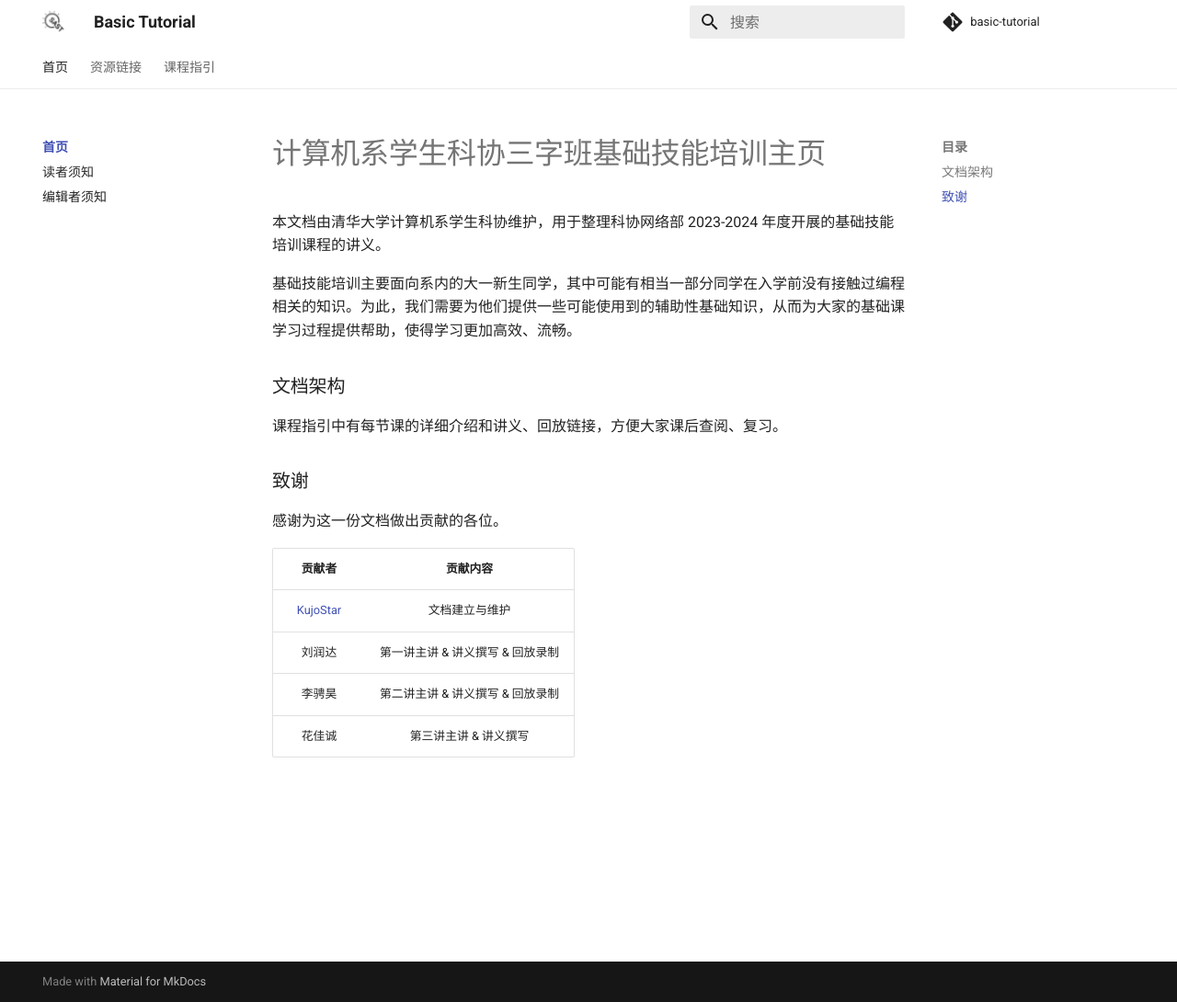
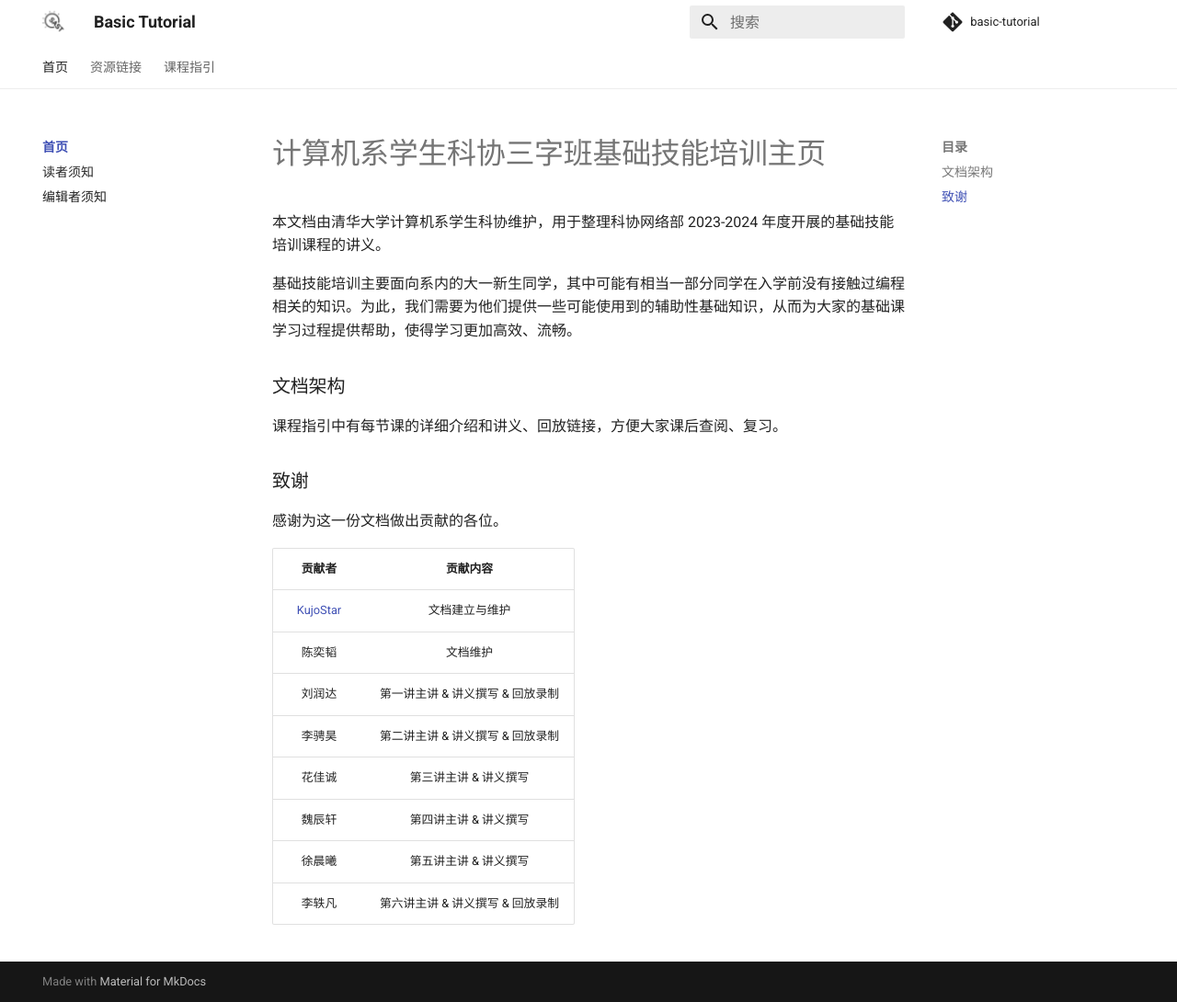
Before and after one commit to ChenMohan1010/basic-tutorial, an MkDocs documentation site: the page built from docs/index.md, in a window 1280 px wide and 1090 px high. Shown: the whole window at 92% size. Built offline with MkDocs 1.6.1 and Material for MkDocs 9.7.7, drawn with Linux system fonts in a browser that asks for light colours; comment, search, counter and statistics services are not loaded.

Commit message:
modify index.md

```diff
--- a/docs/index.md
+++ b/docs/index.md
@@ -14,6 +14,10 @@
 | 贡献者 | 贡献内容 |
 | :-: | :-: |
 |[KujoStar](https://github.com/KujoStar)|文档建立与维护|
+|陈奕韬|文档维护|
 |刘润达|第一讲主讲 & 讲义撰写 & 回放录制|
 |李骋昊|第二讲主讲 & 讲义撰写 & 回放录制|
 |花佳诚|第三讲主讲 & 讲义撰写|
+|魏辰轩|第四讲主讲 & 讲义撰写|
+|徐晨曦|第五讲主讲 & 讲义撰写|
+|李轶凡|第六讲主讲 & 讲义撰写 & 回放录制|
```
